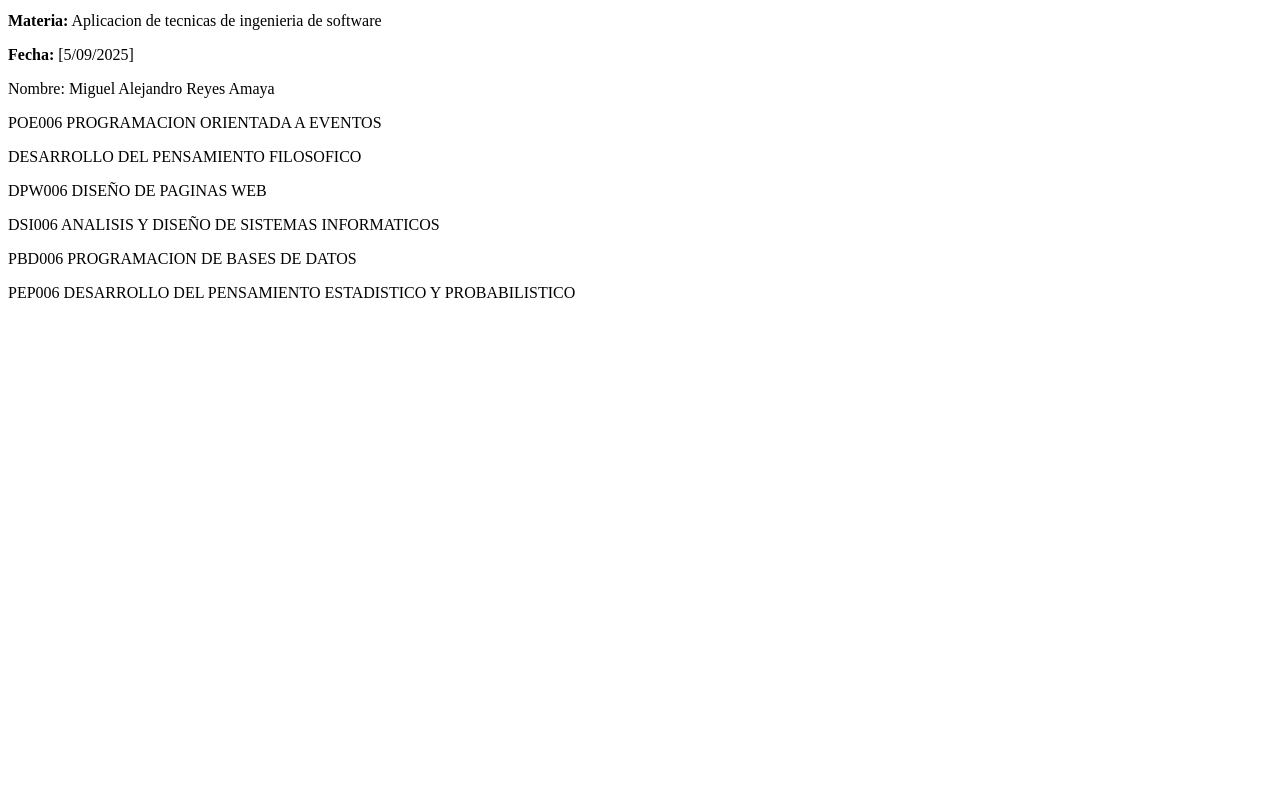
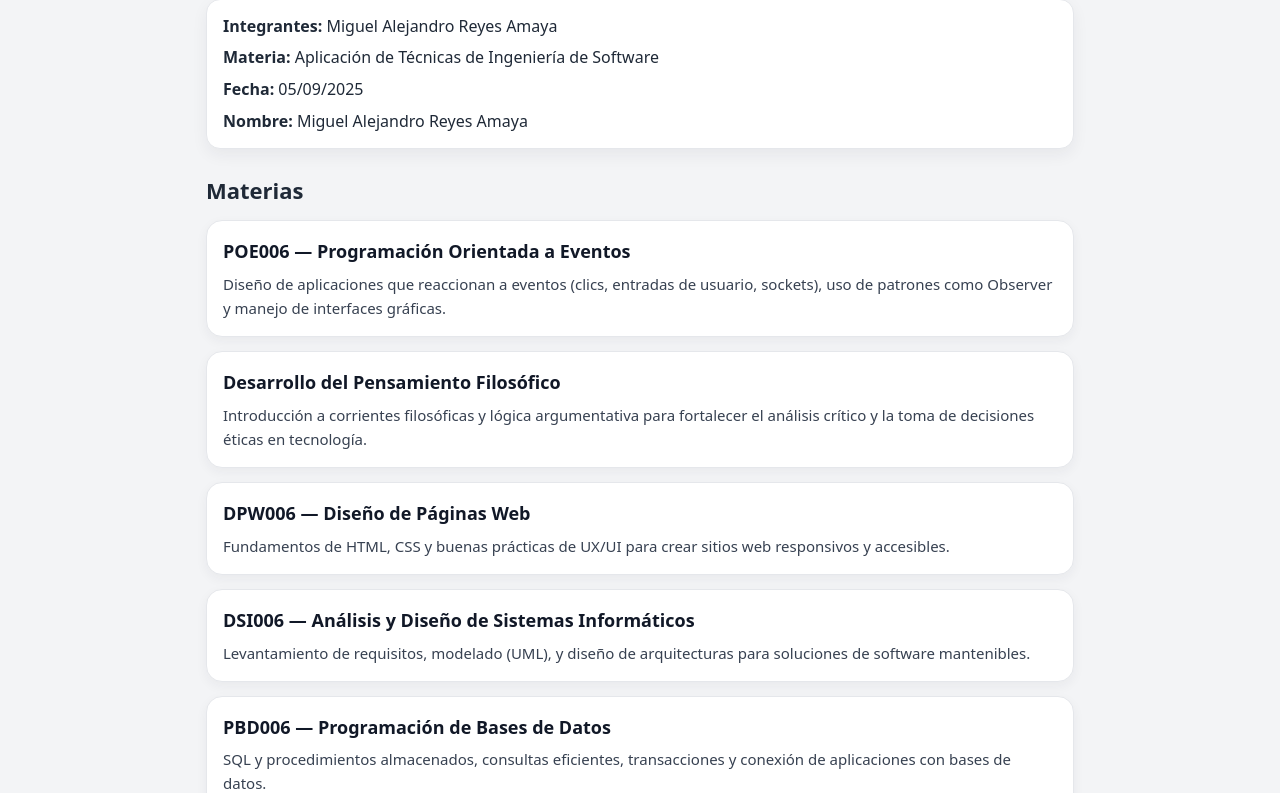
Before and after one commit to mglreyes25/Practica-versionamiento, a plain HTML site: page index.html in a window 1280 px wide. Shown: the part 102-895 px from the top of the page. Before the commit the page ends 800 px from the top, so only its background shows below. Drawn offline with Linux system fonts and the light colour scheme.

Commit message:
cambio 2

```diff
--- /dev/null
+++ b/css/style.css
@@ -0,0 +1,78 @@
+/* Reset sencillo */
+* { box-sizing: border-box; margin: 0; padding: 0; }
+
+html, body {
+  height: 100%;
+  font-family: system-ui, -apple-system, Segoe UI, Roboto, Helvetica, Arial, "Noto Sans", "Liberation Sans", sans-serif;
+  color: #1f2937; /* gris oscuro */
+  background: #f3f4f6; /* gris claro */
+  line-height: 1.6;
+}
+
+/* Contenedor */
+.container {
+  max-width: 900px;
+  margin: 48px auto;
+  padding: 0 16px;
+}
+
+/* Encabezado */
+.header h1 {
+  font-size: 28px;
+  letter-spacing: 0.2px;
+  margin-bottom: 8px;
+}
+
+.meta {
+  background: #ffffff;
+  border: 1px solid #e5e7eb;
+  border-radius: 14px;
+  padding: 14px 16px;
+  box-shadow: 0 6px 16px rgba(31, 41, 55, 0.06);
+}
+
+.meta p + p { margin-top: 6px; }
+
+/* Sección de materias */
+.courses {
+  margin-top: 24px;
+}
+
+.courses h2 {
+  font-size: 22px;
+  margin-bottom: 12px;
+}
+
+.course {
+  background: #ffffff;
+  border: 1px solid #e5e7eb;
+  border-radius: 16px;
+  padding: 16px;
+  margin-bottom: 14px;
+  transition: transform 120ms ease, box-shadow 120ms ease;
+  box-shadow: 0 4px 12px rgba(31, 41, 55, 0.05);
+}
+
+.course:hover {
+  transform: translateY(-2px);
+  box-shadow: 0 10px 20px rgba(31, 41, 55, 0.08);
+}
+
+.course h3 {
+  font-size: 18px;
+  margin-bottom: 6px;
+  color: #111827;
+}
+
+.course p {
+  font-size: 15px;
+  color: #374151;
+}
+
+/* Responsivo */
+@media (max-width: 600px) {
+  .container { margin: 28px auto; }
+  .header h1 { font-size: 24px; }
+  .courses h2 { font-size: 20px; }
+  .course h3 { font-size: 17px; }
+}
--- a/index.html
+++ b/index.html
@@ -1,21 +1,55 @@
 <!DOCTYPE html>
 <html lang="es">
 <head>
-  <meta charset="UTF-8">
+  <meta charset="UTF-8" />
   <title>Práctica Git</title>
+  <link rel="stylesheet" href="css/style.css" />
 </head>
 <body>
-  <h1>Práctica de Git y GitHub</h1>
-  <p><b>Integrantes:</b> Miguel Alejandro Reyes Amaya</p>
-  <p><b>Materia:</b> Aplicacion de tecnicas de ingenieria de software</p>
-  <p><b>Fecha:</b> [5/09/2025]</p>
-  <p> Nombre: Miguel Alejandro Reyes Amaya
+  <main class="container">
+    <header class="header">
+      <h1>Práctica de Git y GitHub</h1>
+      <div class="meta">
+        <p><b>Integrantes:</b> Miguel Alejandro Reyes Amaya</p>
+        <p><b>Materia:</b> Aplicación de Técnicas de Ingeniería de Software</p>
+        <p><b>Fecha:</b> 05/09/2025</p>
+        <p><b>Nombre:</b> Miguel Alejandro Reyes Amaya</p>
+      </div>
+    </header>
 
-<p>POE006	PROGRAMACION ORIENTADA A EVENTOS</p>
-<p>DESARROLLO DEL PENSAMIENTO FILOSOFICO</p>
-<p>DPW006	DISEÑO DE PAGINAS WEB</p>
-<p>DSI006	ANALISIS Y DISEÑO DE SISTEMAS INFORMATICOS	</p>
-<p>PBD006	PROGRAMACION DE BASES DE DATOS</p>
-<p>PEP006	DESARROLLO DEL PENSAMIENTO ESTADISTICO Y PROBABILISTICO</p>
+    <section class="courses">
+      <h2>Materias</h2>
+
+      <article class="course">
+        <h3>POE006 — Programación Orientada a Eventos</h3>
+        <p>Diseño de aplicaciones que reaccionan a eventos (clics, entradas de usuario, sockets), uso de patrones como Observer y manejo de interfaces gráficas.</p>
+      </article>
+
+      <article class="course">
+        <h3>Desarrollo del Pensamiento Filosófico</h3>
+        <p>Introducción a corrientes filosóficas y lógica argumentativa para fortalecer el análisis crítico y la toma de decisiones éticas en tecnología.</p>
+      </article>
+
+      <article class="course">
+        <h3>DPW006 — Diseño de Páginas Web</h3>
+        <p>Fundamentos de HTML, CSS y buenas prácticas de UX/UI para crear sitios web responsivos y accesibles.</p>
+      </article>
+
+      <article class="course">
+        <h3>DSI006 — Análisis y Diseño de Sistemas Informáticos</h3>
+        <p>Levantamiento de requisitos, modelado (UML), y diseño de arquitecturas para soluciones de software mantenibles.</p>
+      </article>
+
+      <article class="course">
+        <h3>PBD006 — Programación de Bases de Datos</h3>
+        <p>SQL y procedimientos almacenados, consultas eficientes, transacciones y conexión de aplicaciones con bases de datos.</p>
+      </article>
+
+      <article class="course">
+        <h3>PEP006 — Desarrollo del Pensamiento Estadístico y Probabilístico</h3>
+        <p>Conceptos de probabilidad, estadística descriptiva e inferencial para análisis de datos y soporte a decisiones.</p>
+      </article>
+    </section>
+  </main>
 </body>
 </html>
```
